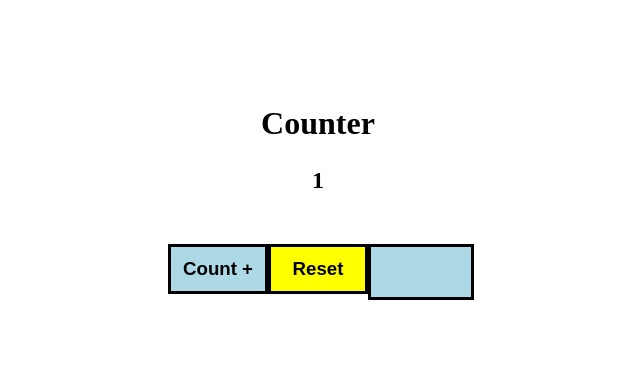
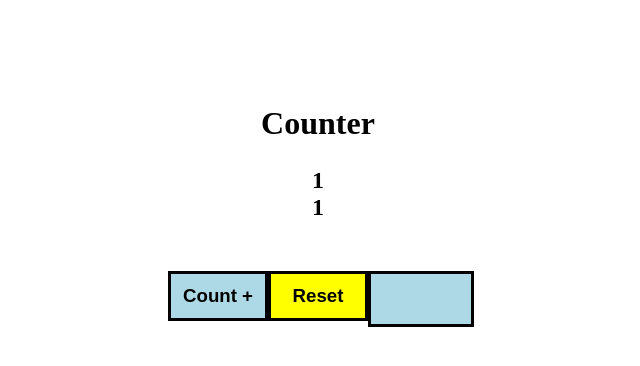
Before and after one commit to Azachary8232/counter, a Flask app: template templates/index.html in a window 1280 px wide. Shown: the part 145-511 px from the top of the page, without its empty margins (322-962 px from the left). Run offline with Flask 2, Linux system fonts and the light colour scheme; the template is opened without the code that fills it, so the values that code supplies are empty; the visitor is signed in with stand-in values (Sample User, id 1).

Commit message:
Sessions Complete

```diff
--- a/server.py
+++ b/server.py
@@ -10,16 +10,21 @@
         session['count'] = session['count'] +1
     else:
         session['count'] = 0
+    if 'count2' in session:
+        session['count2'] = session['count2'] +1
+    else:
+        session['count2'] = 0
     return render_template("index.html")
 
 @app.route('/add')
 def add_count():
     session['count'] = session['count'] + 1
+    session['count2'] = session['count2'] + 1
     return redirect('/')
 
 @app.route('/destroy_session')
 def destroy():
-    session.clear()
+    session.pop('count')
     return redirect("/",)
 
 @app.route('/user_add', methods = ["POST"])
--- a/templates/index.html
+++ b/templates/index.html
@@ -12,6 +12,7 @@
 <div id="counter">
     <h1>Counter</h1>
     <h2>{{session['count']}}</h2>
+    <h2>{{session['count2']}}</h2>
 </div>
 <div id="button">
     <form action="/add">
```
